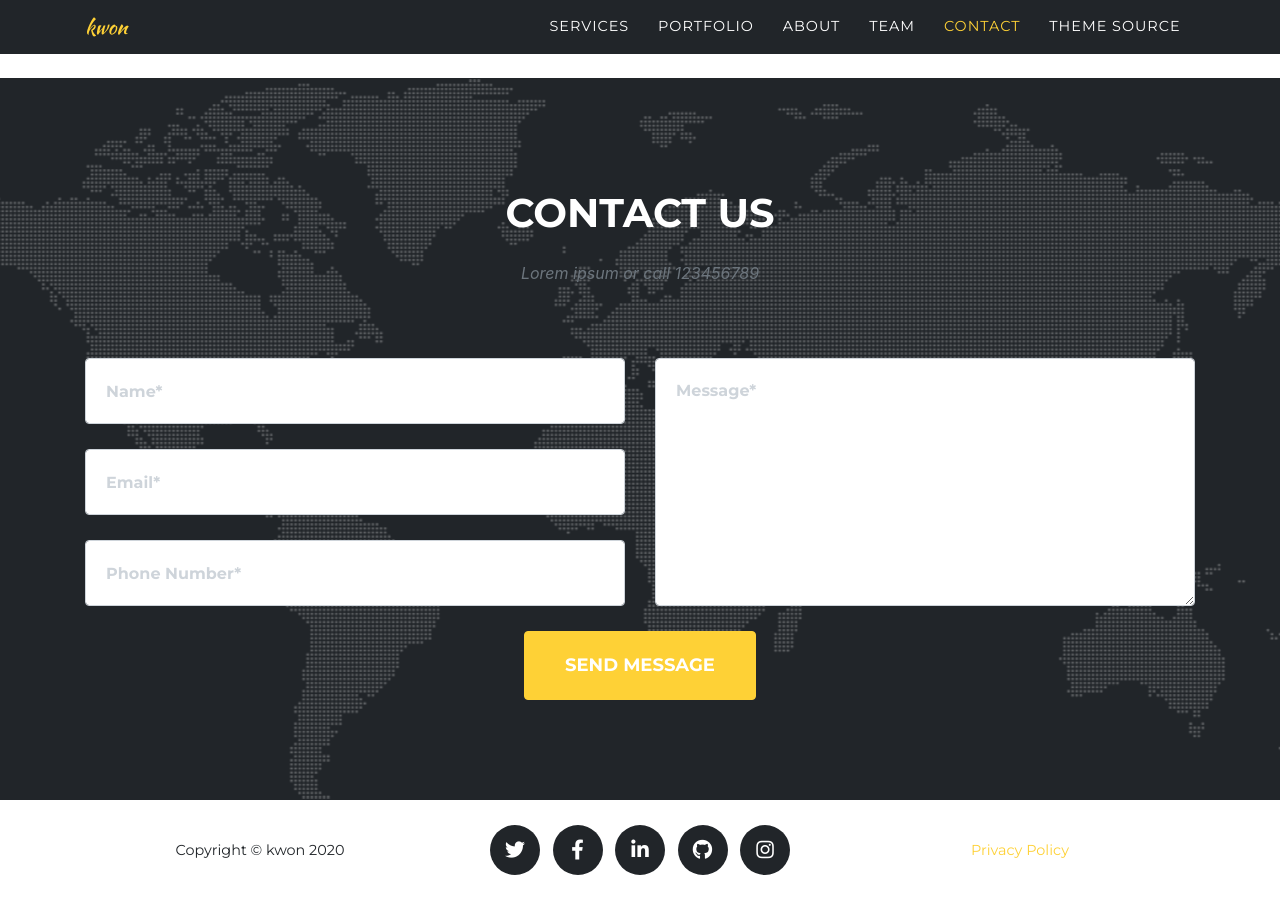
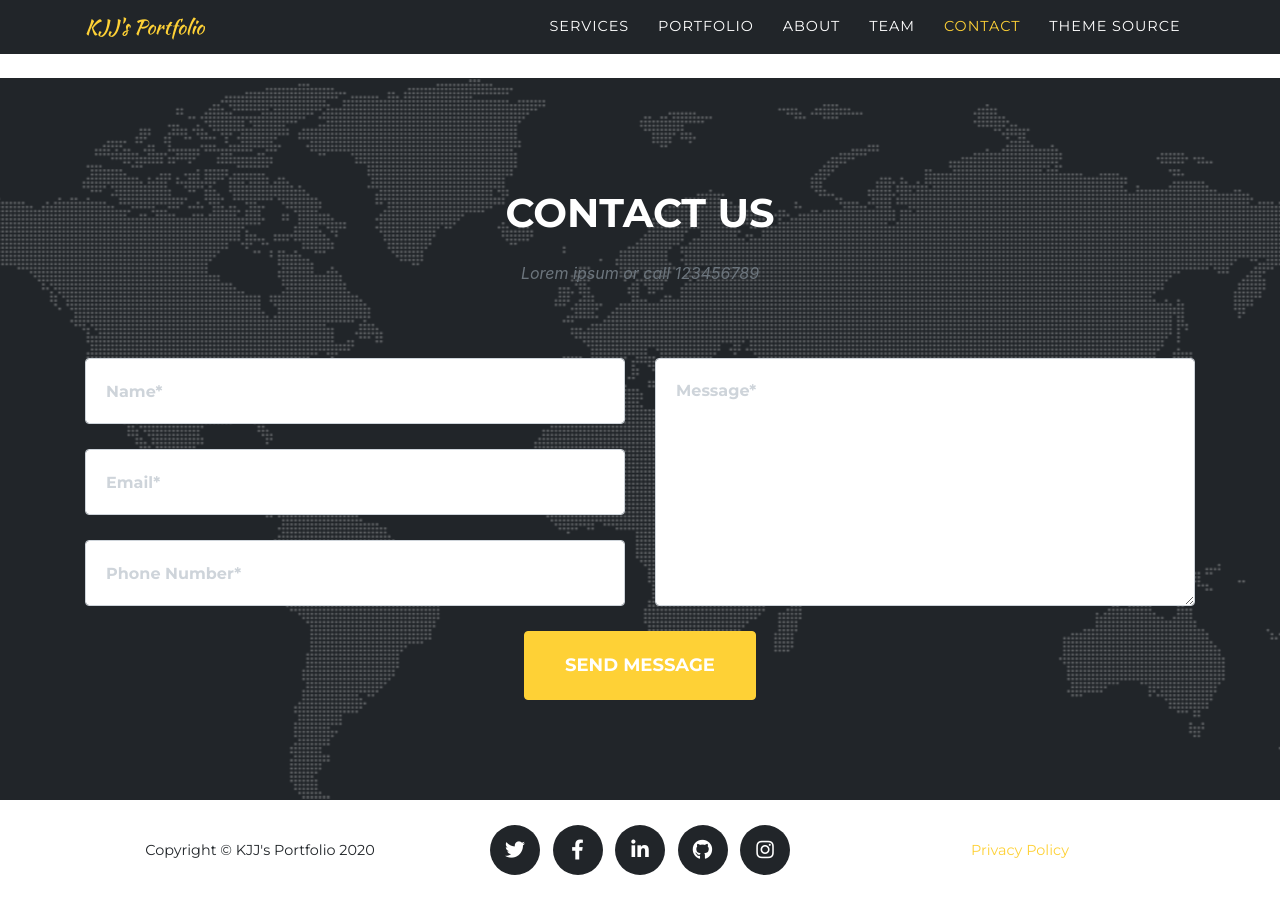
Before and after one commit to alikwon/alikwon.github.io, a Jekyll site: the page built from index.md, in a window 1280 px wide and 900 px high, scrolled down 5261 px. Built offline with Jekyll 4.4.1, drawn with Linux system fonts in a browser that asks for light colours; some web fonts are replaced.

Commit message:
Update _config.yml

```diff
--- a/_config.yml
+++ b/_config.yml
@@ -16,7 +16,7 @@ theme: jekyll-agency
 url    : "https://alikwon.github.io/" # the base hostname & protocol for your site, e.g. http://example.com
 baseurl: "" # the subpath of your site, e.g. /blog
 
-title      : kwon
+title      : KJJ's Portfolio
 email      : wownskl@gmail.com #this is also the email contact forms will go to
 description: "alikwon's portfolio"
 author     : Kwon Jae-Jun
```
